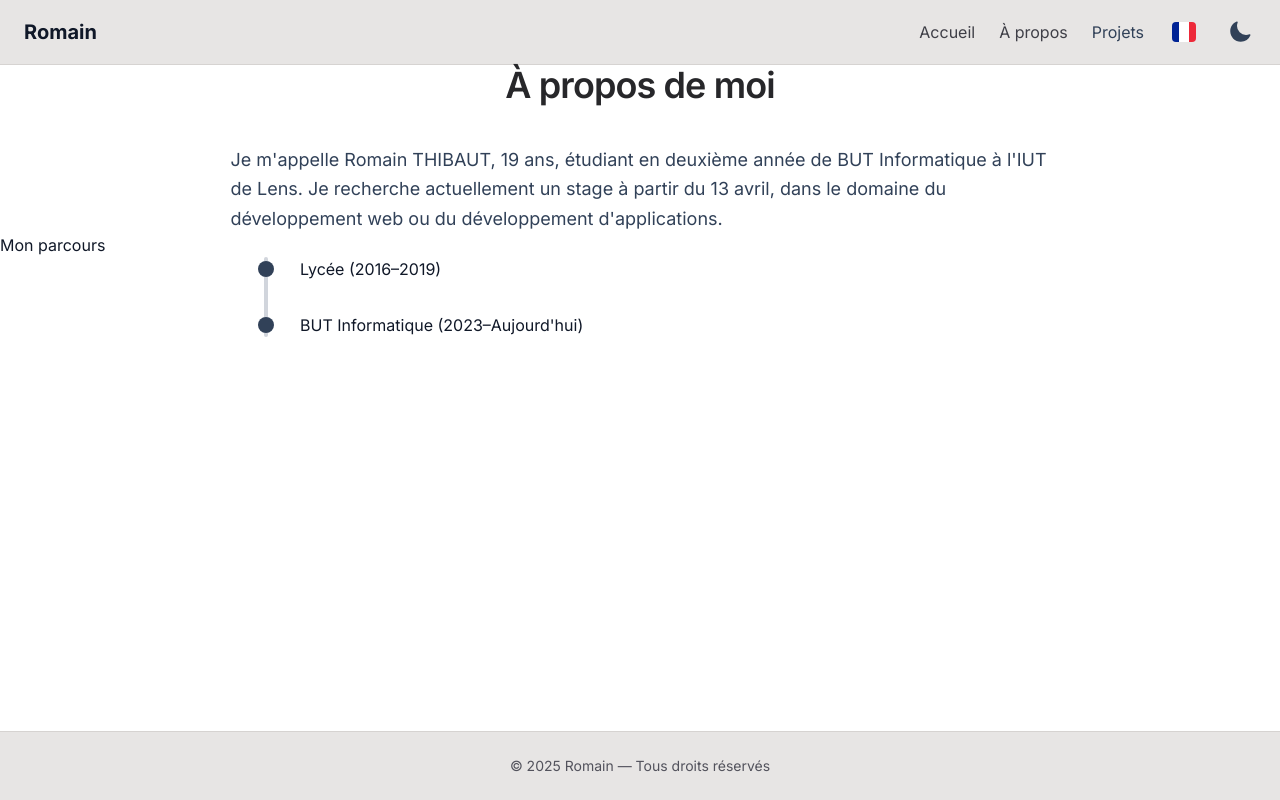
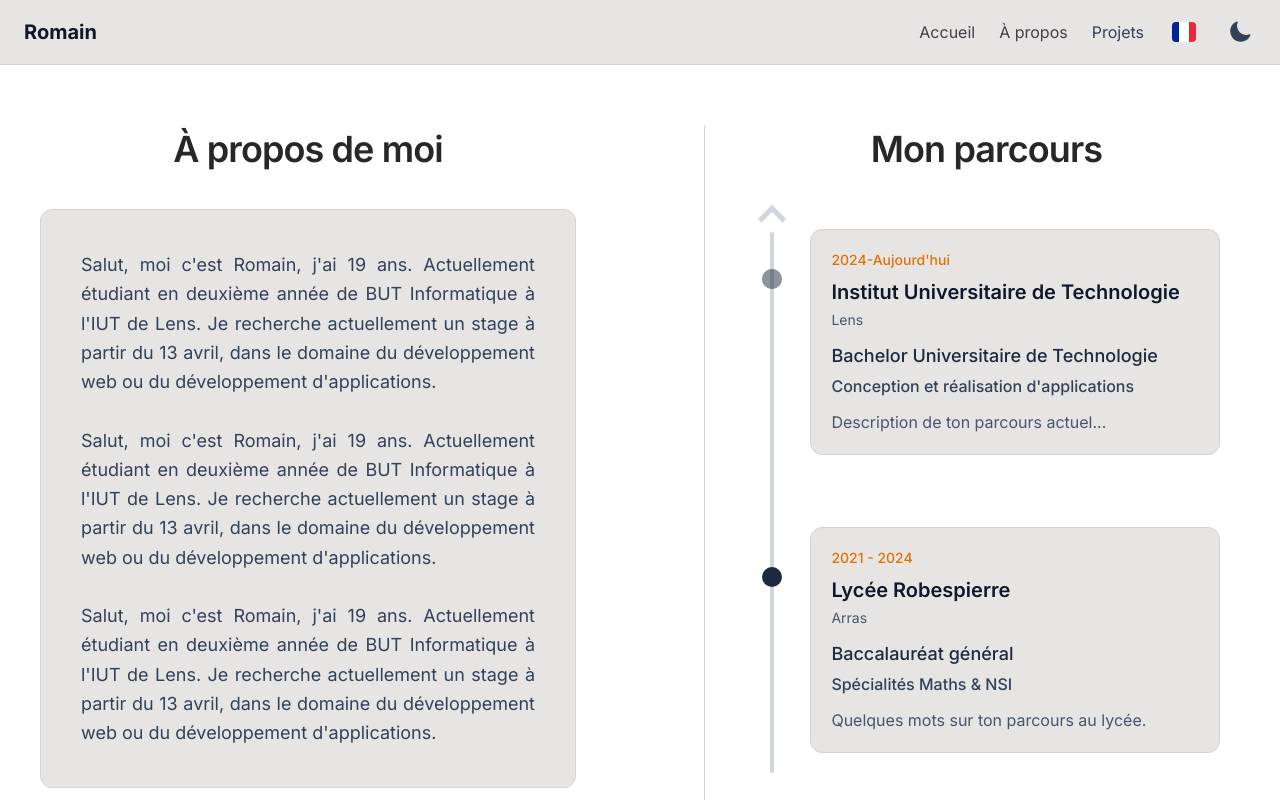
Before and after one commit to Romain-thib/Portfolio, a Vue app: page /about in a window 1280 px wide. Shown: the top 800 px of the page. Built offline with nearby package versions, Linux system fonts and the light colour scheme.

Commit message:
V1 de la page about

```diff
--- a/src/components/about/Timeline.vue
+++ b/src/components/about/Timeline.vue
@@ -1,11 +1,34 @@
+<script setup>
+import { useI18n } from 'vue-i18n'
+import TimelineItem from './TimelineItem.vue'
+
+const { t } = useI18n()
+
+const timelineItems = ['but', 'lycee']
+</script>
+
 <template>
-    <h1>Mon parcours</h1>
-  <div class="relative flex flex-col gap-8 pl-6 ml-[20%]">
-    <div class="absolute left-2 top-0 bottom-0 w-1 bg-gray-300 rounded"></div>
-    <slot />
+  <div class="w-full mt-1 -ml-10">
+    <h2 class="relative z-10 text-4xl font-semibold tracking-tight mb-10 text-zinc-800 dark:text-amber-400 text-center">
+      {{ t('timeline.title') }}
+    </h2>
+
+    <div class="relative flex flex-col gap-8 pl-6 ml-[20%]">
+      <div class="absolute -left-16 top-0 bottom-0 w-1 bg-gray-300 dark:bg-slate-800 rounded">
+      <div class="absolute top- left-1/2 -translate-x-1/2 w-5 h-5 border-l-5 border-t-5 border-gray-300 dark:border-slate-800 rotate-45 bg-white dark:bg-slate-900"></div>
+      </div>
+
+      <TimelineItem
+        v-for="item in timelineItems"
+        :key="item"
+        :date="t(`timeline.${item}.date`)"
+        :city="t(`timeline.${item}.city`)"
+        :place="t(`timeline.${item}.place`)"
+        :diploma="t(`timeline.${item}.diploma`)"
+        :subtitle="t(`timeline.${item}.subtitle`)"
+        :description="t(`timeline.${item}.description`)"
+        :is-current="item === 'but'"
+      />
+    </div>
   </div>
 </template>
-
-
-<style scoped>
-</style>
--- a/src/components/about/TimelineItem.vue
+++ b/src/components/about/TimelineItem.vue
@@ -1,8 +1,62 @@
+<script setup>
+const props = defineProps({
+  date: { type: String, required: true },
+  city: { type: String, required: true },
+  place: { type: String, required: true },
+  diploma: { type: String, required: true },
+  subtitle: { type: String, default: "" },
+  description: { type: String, default: "" },
+  isCurrent: { type: Boolean, default: false }
+})
+</script>
+
 <template>
-  <div class="relative flex items-start">
-    <div class="absolute left-[-22px] top-[4px] w-4 h-4 bg-slate-700  dark:bg-amber-400 rounded-full"></div>
+  <div class="relative flex items-start -ml-20">
 
-    <div class="ml-5">
+    <!-- Cercle décoratif avec animation pour "Aujourd'hui" -->
+    <div
+      class="absolute -left-4 top-15 w-5 h-5 bg-slate-800 dark:bg-amber-400 rounded-full"
+      :class="{ 'animate-pulse': isCurrent }"
+    >
+      <!-- Effet de ring pour l'élément actuel -->
+      <div
+        v-if="isCurrent"
+        class="absolute inset-0 rounded-full dark:bg-amber-500 bg-slate-800 animate-ping opacity-75"
+      ></div>
+    </div>
+
+    <div class="m-5 p-5 ml-8 w-full max-w-138 mr-5 min-h-50 bg-stone-200 dark:bg-slate-900
+                border border-stone-300 dark:border-slate-800 rounded-xl">
+
+      <div class="text-sm font-medium text-amber-600 dark:text-amber-500 mb-2">
+        {{ date }}
+      </div>
+
+      <h3 class="text-xl font-semibold text-slate-900 dark:text-slate-100">
+        {{ place }}
+      </h3>
+      <p class="text-sm text-slate-600 dark:text-slate-400 mt-1">
+        {{ city }}
+      </p>
+
+      <h4 class="text-lg font-medium text-slate-800 dark:text-slate-200 mt-3">
+        {{ diploma }}
+      </h4>
+
+      <p
+        v-if="subtitle"
+        class="text-md font-medium text-slate-700 dark:text-slate-300 mt-1"
+      >
+        {{ subtitle }}
+      </p>
+
+      <p
+        v-if="description"
+        class="mt-3 text-slate-600 dark:text-slate-400"
+      >
+        {{ description }}
+      </p>
+
       <slot />
     </div>
   </div>
--- a/src/i18n/en.json
+++ b/src/i18n/en.json
@@ -29,5 +29,24 @@
   "presentation": {
     "title": "About me",
     "description": "My name is Romain THIBAUT, I am 19 years old and I am a second-year student studying Computer Science at the University Institute of Technology in Lens. I am currently looking for an internship starting on April 13 in the field of web development or application development."
+  },
+  "timeline": {
+     "title": "My Journey",
+     "lycee": {
+      "date": "2021 - 2024",
+      "city": "Arras",
+      "place": "Lycée Robespierre",
+      "diploma": "General Baccalaureate",
+      "subtitle": "Specializations: Math & Computer Science",
+      "description": "A few words about your high school experience."
+     },
+     "but": {
+      "date": "2024-Present",
+      "city": "Lens",
+      "place": "University Institute of Technology",
+      "diploma": "Bachelor of Technology",
+      "subtitle": "Application Design and Development",
+      "description": "Description of your current studies..."
+    }
   }
 }
--- a/src/i18n/fr.json
+++ b/src/i18n/fr.json
@@ -28,6 +28,26 @@
   },
   "presentation": {
     "title": "À propos de moi",
-    "description": "Je m'appelle Romain THIBAUT, 19 ans, étudiant en deuxième année de BUT Informatique à l'IUT de Lens. Je recherche actuellement un stage à partir du 13 avril, dans le domaine du développement web ou du développement d'applications."
+    "description1": "Salut, moi c'est Romain, j'ai 19 ans. Actuellement étudiant en deuxième année de BUT Informatique à l'IUT de Lens. Je recherche actuellement un stage à partir du 13 avril, dans le domaine du développement web ou du développement d'applications.",
+    "description2": "Salut, moi c'est Romain, j'ai 19 ans. Actuellement étudiant en deuxième année de BUT Informatique à l'IUT de Lens. Je recherche actuellement un stage à partir du 13 avril, dans le domaine du développement web ou du développement d'applications."
+  },
+  "timeline": {
+     "title": "Mon parcours",
+     "lycee": {
+      "date": "2021 - 2024",
+      "city": "Arras",
+      "place": "Lycée Robespierre",
+      "diploma": "Baccalauréat général",
+      "subtitle": "Spécialités Maths & NSI",
+      "description": "Quelques mots sur ton parcours au lycée."
+     },
+     "but": {
+      "date": "2024-Aujourd'hui",
+      "city": "Lens",
+      "place": "Institut Universitaire de Technologie",
+      "diploma": "Bachelor Universitaire de Technologie",
+      "subtitle": "Conception et réalisation d'applications",
+      "description": "Description de ton parcours actuel..."
+    }
   }
 }
--- a/src/pages/About.vue
+++ b/src/pages/About.vue
@@ -1,21 +1,44 @@
-
 <script setup>
-    import projects from '../data/projects.json'
     import Timeline from '../components/about/Timeline.vue'
     import TimelineItem from '../components/about/TimelineItem.vue'
 </script>
 
+<template>
+  <div class="min-h-screen pt-15 pb-12 mb-10">
+    <div class="grid grid-cols-1 lg:grid-cols-2 lg:gap-12 max-w-15xl mx-auto">
 
-<template>
-    <h2 class="relative z-10 text-4xl font-semibold tracking-tight mb-10 text-zinc-800 dark:text-slate-100 text-center">
-      {{ $t("presentation.title") }}
-    </h2>
+      <div class="mx-10 mt-1 flex flex-col items-center justify-start">
+        <h2 class="text-4xl font-semibold tracking-tight mb-10 text-zinc-800 dark:text-amber-400 text-center">
+          {{ $t("presentation.title") }}
+        </h2>
 
-    <p class="relative z-10 px-[3%] max-w-4xl mx-auto leading-relaxed text-lg text-slate-700 dark:text-slate-300">
-      {{ $t("presentation.description") }}
-    </p>
-  <Timeline>
-    <TimelineItem>Lycée (2016–2019)</TimelineItem>
-    <TimelineItem>BUT Informatique (2023–Aujourd'hui)</TimelineItem>
-  </Timeline>
+        <p class="text-justify leading-relaxed text-lg text-slate-700 dark:text-slate-300
+                  w-full max-w-xl p-10 bg-stone-200 dark:bg-slate-900
+                  border border-stone-300 dark:border-slate-800 rounded-xl">
+          {{ $t("presentation.description1") }}
+          <br><br>
+          {{ $t("presentation.description2") }}
+          <br><br>
+          {{ $t("presentation.description2") }}
+        </p>
+      </div>
+
+      <div class="mx-10 mt-15 flex flex-col items-center justify-start 2xl:ml-[0%] mr-5 h-200 lg:mt-0 lg:border-l lg:border-slate-300 dark:lg:border-amber-400 lg:pl-12">
+        <Timeline>
+          <TimelineItem
+            :title="$t('timeline.but.title')"
+            :subtitle="$t('timeline.but.subtitle')"
+            :description="$t('timeline.but.description')"
+          />
+
+          <TimelineItem
+            :title="$t('timeline.lycee.title')"
+            :subtitle="$t('timeline.lycee.subtitle')"
+            :description="$t('timeline.lycee.description')"
+          />
+        </Timeline>
+      </div>
+
+    </div>
+  </div>
 </template>
--- a/src/pages/Home.vue
+++ b/src/pages/Home.vue
@@ -11,10 +11,10 @@ const featured = projects.slice(0, 3)
   <section class="relative py-16 bg-stone-100 dark:bg-slate-900 overflow-hidden">
 
     <div class="absolute inset-0 pointer-events-none z-0">
-      <div class="right-2/30 ml-5 top-7 opacity-100 absolute
+      <div class="right-2/30 ml-5 top-7 opacity-100 absolute  rotate-280
                   w-23 sm:w-28 md:w-30 lg:w-30 xl:w-40
-                  mt-0 sm:mt-0 md:-mt-3 lg:-mt-3 xl:mt-10
-                  -mr-3 sm:mr-0 md:-mr-1 lg:-mr-2 xl:mr-0 2xl:mr-20">
+                  -mt-13 sm:-mt-10 md:-mt-11 lg:-mt-11 xl:mt-6
+                  -mr-15 sm:-mr-13 md:-mr-10 lg:-mr-11 xl:-mr-10 2xl:mr-11">
         <RaquetteAnimation />
       </div>
 
@@ -31,7 +31,7 @@ const featured = projects.slice(0, 3)
         {{ $t("presentation.title") }}
       </h2>
 
-      <p class="relative z-10 px-[3%] max-w-4xl mx-auto leading-relaxed text-lg text-slate-700 dark:text-slate-300">
+      <p class="relative z-10 px-[3%] max-w-4xl mx-auto text-justify leading-relaxed text-lg text-slate-700 dark:text-slate-300">
         {{ $t("presentation.description") }}
       </p>
     </div>
```
